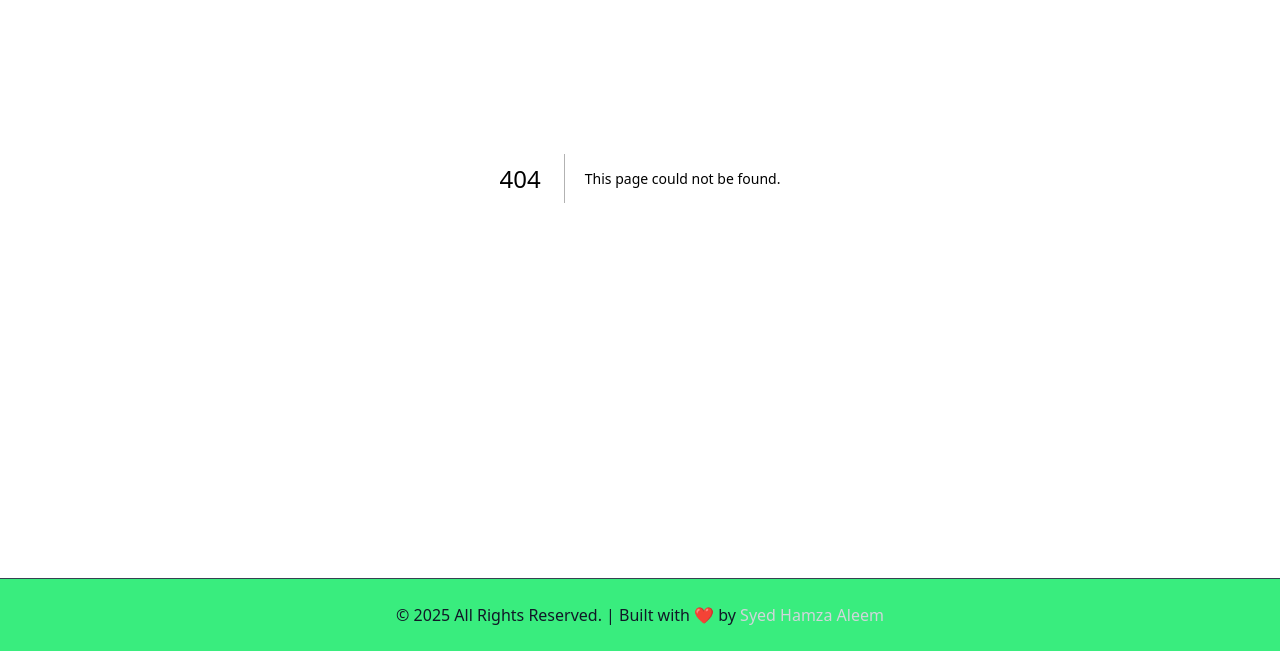
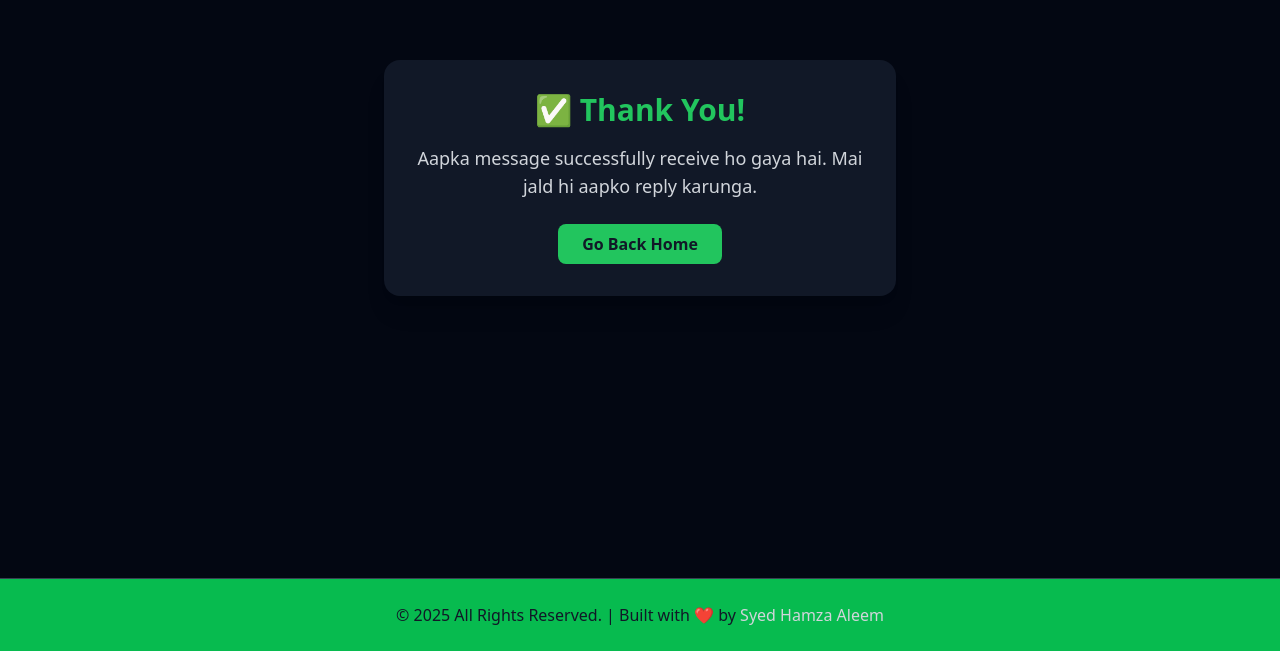
Before and after one commit to Hamzaaleem230/Portfolio, a Next.js app: page /thank_you in a window 1280 px wide. Before the commit this address had no page. Shown: the part 222-873 px from the top of the page. Built offline with nearby package versions, Linux system fonts and the light colour scheme.

Commit message:
Add files via upload

```diff
--- /dev/null
+++ b/src/app/thank_you/page.tsx
@@ -0,0 +1,30 @@
+"use client";
+import Link from "next/link";
+import { motion } from "framer-motion";
+
+export default function ThankYou() {
+  return (
+    <div className="min-h-screen flex items-center justify-center bg-gray-950 text-center px-6">
+      <motion.div
+        initial={{ opacity: 0, scale: 0.8 }}
+        animate={{ opacity: 1, scale: 1 }}
+        transition={{ duration: 0.5 }}
+        className="bg-gray-900 p-8 rounded-2xl shadow-xl max-w-lg w-full"
+      >
+        <h1 className="text-3xl font-bold text-green-500 mb-4">
+          ✅ Thank You!
+        </h1>
+        <p className="text-gray-300 text-lg mb-6">
+          Aapka message successfully receive ho gaya hai.
+          Mai jald hi aapko reply karunga.
+        </p>
+        <Link
+          href="/"
+          className="inline-block bg-green-500 text-gray-900 font-semibold px-6 py-2 rounded-lg hover:bg-green-400 transition"
+        >
+          Go Back Home
+        </Link>
+      </motion.div>
+    </div>
+  );
+}
```
